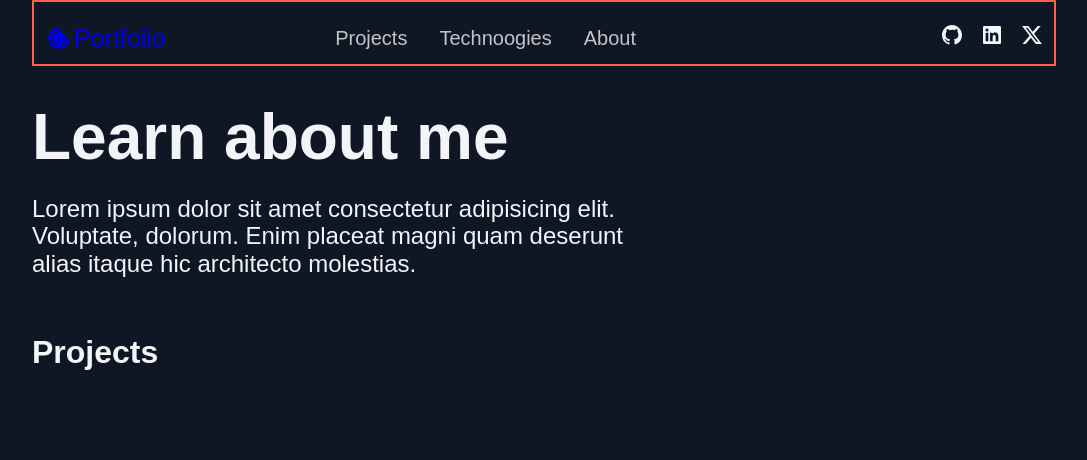
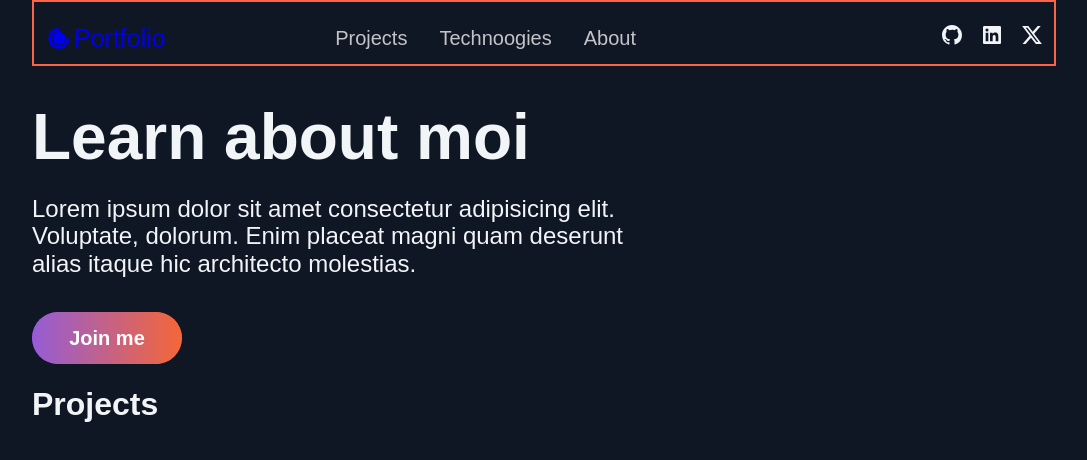
Before and after one commit to mayo7e/MY_PORTFOIO, a React (Create React App) app: page / in a window 1280 px wide. Shown: the top 460 px of the page, without its empty margins (96-1183 px from the left). Built offline with nearby package versions, Linux system fonts and the light colour scheme.

Commit message:
Button component

```diff
--- a/src/components/hero/Hero.jsx
+++ b/src/components/hero/Hero.jsx
@@ -4,13 +4,14 @@ import React from 'react'
 
 import {LeftSection} from "./HeroStyles"
 import { Section, SectionText, SectionTitle } from '../../styles/GlobalComponents'
+import  Button from "../../styles/GlobalComponents/Button"
 
 const Hero = () => {
   return (
     <Section>
         <LeftSection>
             <SectionTitle main >
-                  Learn about me
+                  Learn about moi
             </SectionTitle>
             <SectionText>
                 Lorem ipsum dolor sit amet consectetur adipisicing elit.
@@ -18,6 +19,7 @@ const Hero = () => {
             </SectionText>
 
         </LeftSection>
+            <Button alt> Join me </Button>
 
     </Section>
   )
--- /dev/null
+++ b/src/styles/GlobalComponents/Button.js
@@ -0,0 +1,11 @@
+import React from 'react'
+
+import { ButtonBack, ButtonFront } from './index'
+
+const Button = (props) => (
+  <ButtonBack alt={props.alt} form={props.form} disabled={props.disabled}>{props.children}
+    <ButtonFront alt={props.alt} onClick={props.onClick} disabled={props.disabled}>{props.children}</ButtonFront>
+  </ButtonBack>
+);
+
+export default Button
--- a/src/styles/GlobalComponents/index.js
+++ b/src/styles/GlobalComponents/index.js
@@ -20,3 +20,85 @@ font-size: 24px;
 padding-bottom: 3.5rem;
 
 `
+
+
+
+export const ButtonBack = styled.div`
+  width: ${({ alt }) => alt ? '150px' : '262px'};
+  height: ${({ alt }) => alt ? '52px' : '64px'};
+  border-radius: 50px;
+  font-size: ${({ alt }) => alt ? '20px' : '24px'};
+  font-weight: 600;
+  display: flex;
+  align-items: center;
+  justify-content: center;
+  margin: ${({ alt, form }) => (alt || form) ? '0' : '0 0 80px'};
+  color: #fff;
+  background: ${({ alt }) => alt ? 'linear-gradient(270deg, #ff622e 0%, #B133FF 100%)' : 'linear-gradient(270deg, #00DBD8 0%, #B133FF 100%)'};
+  cursor: pointer;
+  transition: 0.5s ease;
+  position: relative;
+  overflow: hidden;
+  opacity: ${({ disabled }) => disabled ? '.5' : '1'};
+
+  @media ${(props) => props.theme.breakpoints.md} {
+    width: ${({ alt }) => alt ? '150px' : '184px'};
+    height: ${({ alt }) => alt ? '52px' : '48px'};
+    font-size: ${({ alt }) => alt ? '20px' : '16px'};
+    margin-bottom: ${({ alt }) => alt ? '0' : '64px'};
+  }
+
+  @media ${(props) => props.theme.breakpoints.sm} {
+    width: 100%;
+    height: 32px;
+    font-size: 14px;
+    margin-bottom: ${({ alt }) => alt ? '0' : '32px'};
+  }
+`
+
+
+export const ButtonFront = styled.button`
+  border: none;
+  border-radius: 50px;
+  color: #fff;
+  display: flex;
+  position: absolute;
+  top: 0;
+  left: 0;
+  width: 100%;
+  height: 100%;
+  background: ${({ alt }) => alt ? 'linear-gradient(270deg, #F46737 0%, #945DD6 100%)' : 'linear-gradient(270deg, #13ADC7 0%, #945DD6 100%)'};
+  opacity: ${({ disabled }) => disabled ? '.5' : '1'};
+  transition: .4s ease;
+  font-size: ${({ alt }) => alt ? '20px' : '24px'};
+  font-weight: 600;
+  align-items: center;
+  justify-content: center;
+  cursor: pointer;
+  box-shadow: ${({ disabled }) => disabled ? 'inset 0px 2px 1px rgba(46, 49, 55, 0.15), inset 0px 0px 4px rgba(20, 20, 55, 0.3)' : 'none'};
+
+  &:hover {
+    opacity: 0;
+  }
+  &:focus {
+    outline: none;
+  }
+  &:active {
+    opacity: 1;
+    box-shadow: inset 0px 2px 1px rgba(46, 49, 55, 0.15), inset 0px 0px 4px rgba(20, 20, 55, 0.3);
+  }
+
+  &:disabled{
+    background: linear-gradient(270deg, #00DBD8 0%, #B133FF 100%);
+    opacity: 0.5;
+    box-shadow: inset 0px 2px 1px rgba(46, 49, 55, 0.15), inset 0px 0px 4px rgba(20, 20, 55, 0.3);
+  }
+
+  @media ${(props) => props.theme.breakpoints.md} {
+    font-size: ${({ alt }) => alt ? '20px' : '16px'};
+  }
+
+  @media ${(props) => props.theme.breakpoints.sm} {
+    font-size: 14px;
+  }
+`
```
